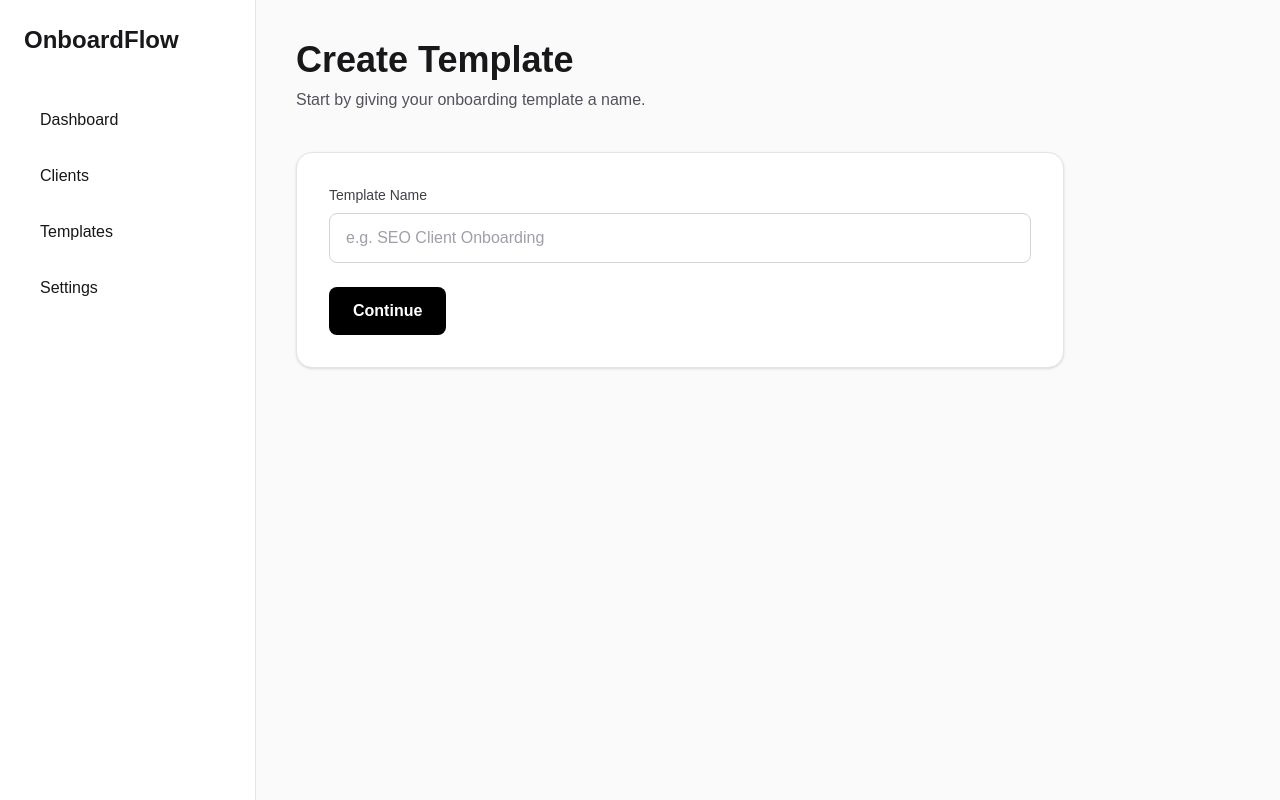
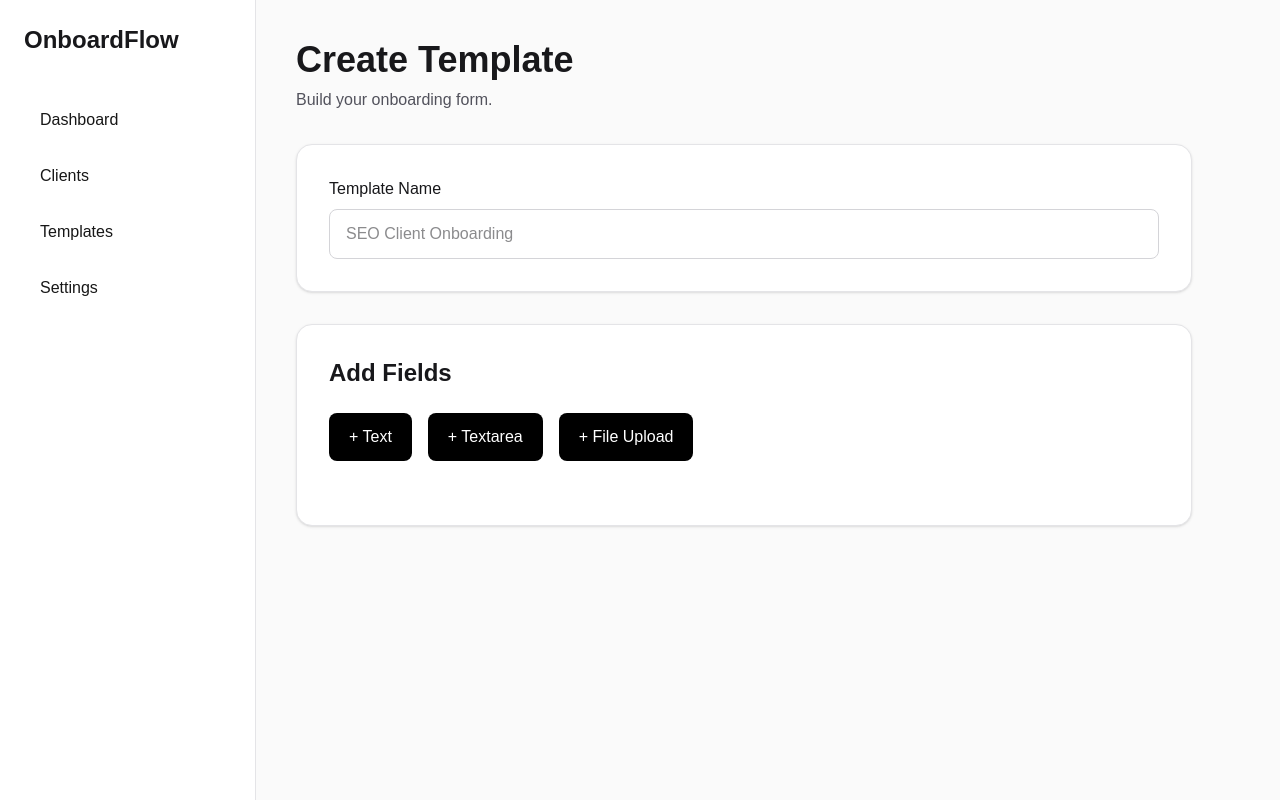
Before and after one commit to meharbhamrah/onboardflow, a Next.js app: page /dashboard/templates/new in a window 1280 px wide. Built offline with nearby package versions, Linux system fonts and the light colour scheme.

Commit message:
Build first version of template builder

```diff
--- a/app/dashboard/templates/new/page.tsx
+++ b/app/dashboard/templates/new/page.tsx
@@ -2,42 +2,95 @@
 
 import { useState } from "react";
 
+type Field = {
+  id: number;
+  label: string;
+  type: string;
+};
+
 export default function NewTemplatePage() {
   const [templateName, setTemplateName] = useState("");
+  const [fields, setFields] = useState<Field[]>([]);
+
+  function addField(type: string) {
+    setFields([
+      ...fields,
+      {
+        id: Date.now(),
+        label: "",
+        type,
+      },
+    ]);
+  }
 
   return (
-    <div className="max-w-3xl">
+    <div className="max-w-4xl">
       <h1 className="text-4xl font-bold text-zinc-900">
         Create Template
       </h1>
 
       <p className="mt-2 text-zinc-600">
-        Start by giving your onboarding template a name.
+        Build your onboarding form.
       </p>
 
-      <div className="mt-10 rounded-2xl border border-zinc-200 bg-white p-8 shadow-sm">
-        <label
-          htmlFor="templateName"
-          className="mb-2 block text-sm font-medium text-zinc-700"
-        >
+      <div className="mt-8 rounded-2xl border border-zinc-200 bg-white p-8 shadow-sm">
+        <label className="mb-2 block font-medium">
           Template Name
         </label>
 
         <input
-          id="templateName"
-          type="text"
-          placeholder="e.g. SEO Client Onboarding"
           value={templateName}
           onChange={(e) => setTemplateName(e.target.value)}
-          className="w-full rounded-lg border border-zinc-300 bg-white px-4 py-3 text-zinc-900 placeholder:text-zinc-400 outline-none focus:border-black"
+          placeholder="SEO Client Onboarding"
+          className="w-full rounded-lg border border-zinc-300 bg-white px-4 py-3 text-zinc-900"
         />
+      </div>
 
-        <button
-          type="button"
-          className="mt-6 rounded-lg bg-black px-6 py-3 font-semibold text-white transition hover:bg-zinc-800"
-        >
-          Continue
-        </button>
+      <div className="mt-8 rounded-2xl border border-zinc-200 bg-white p-8 shadow-sm">
+        <h2 className="text-2xl font-semibold">
+          Add Fields
+        </h2>
+
+        <div className="mt-6 flex flex-wrap gap-4">
+          <button
+            onClick={() => addField("Text")}
+            className="rounded-lg bg-black px-5 py-3 text-white"
+          >
+            + Text
+          </button>
+
+          <button
+            onClick={() => addField("Textarea")}
+            className="rounded-lg bg-black px-5 py-3 text-white"
+          >
+            + Textarea
+          </button>
+
+          <button
+            onClick={() => addField("File")}
+            className="rounded-lg bg-black px-5 py-3 text-white"
+          >
+            + File Upload
+          </button>
+        </div>
+
+        <div className="mt-8 space-y-4">
+          {fields.map((field) => (
+            <div
+              key={field.id}
+              className="rounded-xl border border-zinc-200 p-4"
+            >
+              <p className="text-sm text-zinc-500">
+                {field.type}
+              </p>
+
+              <input
+                placeholder="Field label"
+                className="mt-2 w-full rounded-lg border border-zinc-300 bg-white px-4 py-3 text-zinc-900"
+              />
+            </div>
+          ))}
+        </div>
       </div>
     </div>
   );
```
